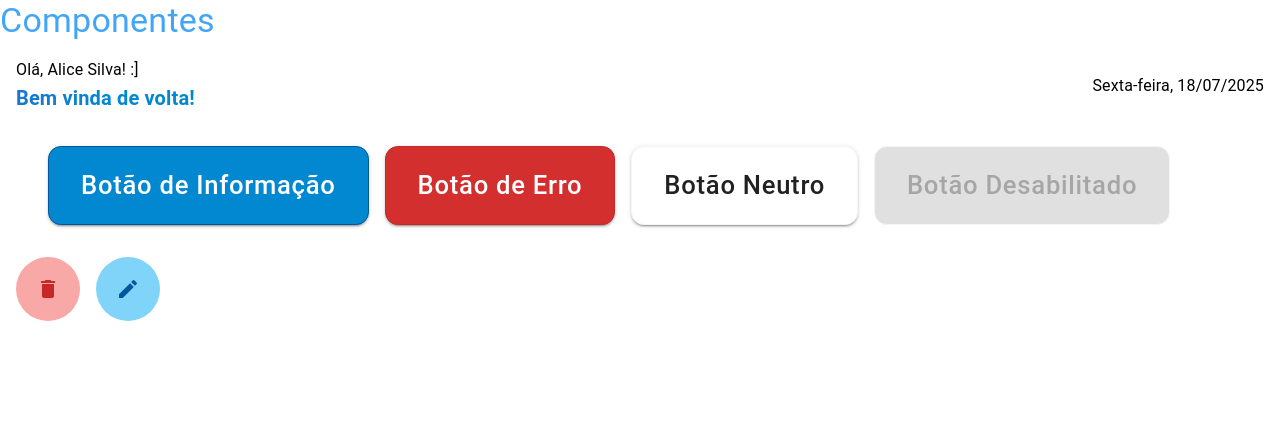
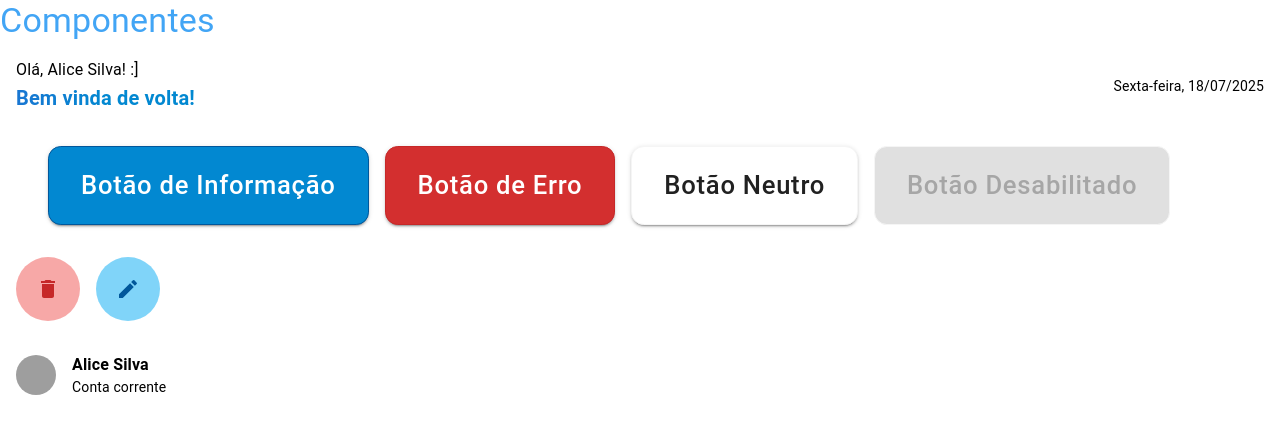
Before and after one commit to dbento-dev/bytebank-util-ui, a React app: page / in a window 1280 px wide. Shown: the top 434 px of the page. Built offline with nearby package versions, Linux system fonts and the light colour scheme; grey boxes are pictures that could not be loaded.

Commit message:
feat/components: added user info component

```diff
--- a/src/App.tsx
+++ b/src/App.tsx
@@ -1,8 +1,9 @@
 import { Box, Stack, Typography, useTheme } from '@mui/material'
 import Button from './components/atoms/Button'
 import IconButton from './components/atoms/IconButton'
-import WelcomeHeader from './components/atoms/Welcome'
-
+import UserInfo from './components/atoms/UserInfo'
+import WelcomeHeader from './components/atoms/WelcomeHeader'
+const userImage = 'https://i.pravatar.cc/150?u=alice'
 export const App = () => {
   const theme = useTheme()
   return (
@@ -29,6 +30,14 @@ export const App = () => {
           <IconButton variant="edit" aria-label="Editar item" />
         </Stack>
       </Box>
+
+      <Box sx={{ padding: 2, maxWidth: 400 }}>
+        <UserInfo
+          userName="Alice Silva"
+          accountType="Conta corrente"
+          avatarUrl={userImage}
+        />
+      </Box>
     </>
   )
 }
--- /dev/null
+++ b/src/components/atoms/UserInfo/index.tsx
@@ -0,0 +1,26 @@
+import { Avatar, Box, Typography } from '@mui/material'
+import React from 'react'
+import { UserInfoWrapper } from './styles'
+import { UserInfoProps } from './types'
+
+const UserInfo: React.FC<UserInfoProps> = ({
+  avatarUrl,
+  userName,
+  accountType
+}) => {
+  return (
+    <UserInfoWrapper>
+      <Avatar src={avatarUrl} alt={userName} />
+
+      <Box>
+        <Typography variant="body1" fontWeight="bold">
+          {userName}
+        </Typography>
+
+        <Typography variant="body2">{accountType}</Typography>
+      </Box>
+    </UserInfoWrapper>
+  )
+}
+
+export default UserInfo
--- /dev/null
+++ b/src/components/atoms/UserInfo/styles.ts
@@ -0,0 +1,8 @@
+import Box from '@mui/material/Box'
+import { styled } from '@mui/material/styles'
+
+export const UserInfoWrapper = styled(Box)(() => ({
+  display: 'flex',
+  alignItems: 'center',
+  gap: '1rem'
+}))
--- /dev/null
+++ b/src/components/atoms/UserInfo/types.ts
@@ -0,0 +1,5 @@
+export interface UserInfoProps {
+  avatarUrl: string
+  userName: string
+  accountType: string
+}
--- a/src/components/atoms/Welcome/index.tsx
+++ b/src/components/atoms/WelcomeHeader/index.tsx
@@ -23,14 +23,14 @@ const WelcomeHeader: React.FC<WelcomeHeaderProps> = ({ userName }) => {
   return (
     <HeaderWrapper>
       <Box>
-        <Typography>Olá, {userName}! :]</Typography>
+        <Typography variant="body1">Olá, {userName}! :]</Typography>
         <Typography variant="h6">
           <GradientText>Bem vinda de volta!</GradientText>
         </Typography>
       </Box>
 
       <Box>
-        <Typography>{formattedDate}</Typography>
+        <Typography variant="body2">{formattedDate}</Typography>
       </Box>
     </HeaderWrapper>
   )
```
Also changed, not shown: src/components/atoms/WelcomeHeader/styles.ts (renamed from src/components/atoms/Welcome/styles.ts), src/components/atoms/WelcomeHeader/types.ts (renamed from src/components/atoms/Welcome/types.ts).
